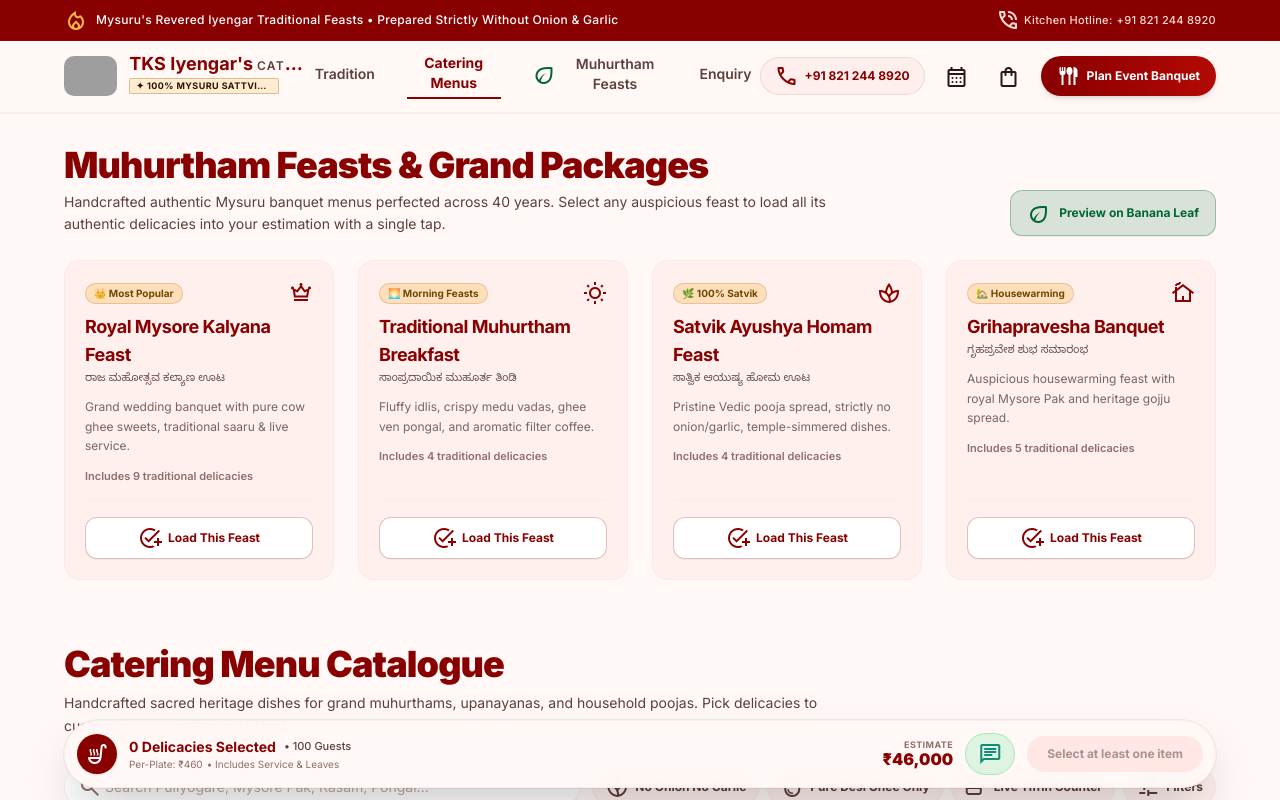
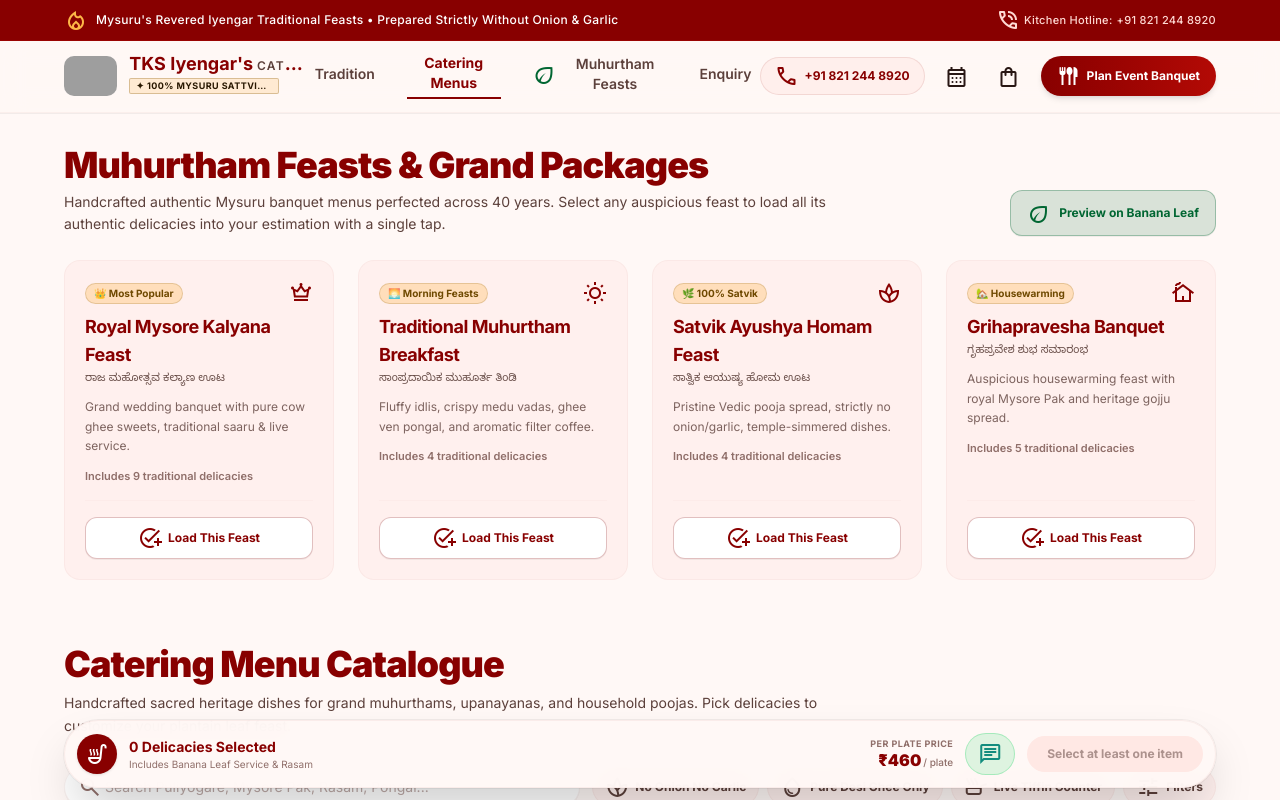
Before and after one commit to CMAtreya/catering, a React (Vite) app in the folder tks-catering/: page / in a window 1280 px wide. Shown: the top 800 px of the page. Built offline with nearby package versions, Linux system fonts and the light colour scheme; grey boxes are pictures that could not be loaded; a web font is replaced by a local one.

Commit message:
style(customer): remove guest count and show Per Plate Price instead of Banquet Estimate in floating summary bar

```diff
--- a/tks-catering/src/pages/customer/CataloguePage.tsx
+++ b/tks-catering/src/pages/customer/CataloguePage.tsx
@@ -782,36 +782,33 @@ export const CataloguePage: React.FC = () => {
         className="fixed bottom-[max(0.75rem,env(safe-area-inset-bottom))] inset-x-3 sm:inset-x-6 lg:left-1/2 lg:-translate-x-1/2 lg:w-full lg:max-w-6xl z-50 pointer-events-auto"
       >
         <div className="w-full bg-surface/95 backdrop-blur-md border border-outline-variant/20 rounded-2xl sm:rounded-full p-2.5 sm:p-3 shadow-2xl flex flex-col sm:flex-row items-center justify-between gap-2.5 sm:gap-4 ring-1 ring-black/5">
-          {/* Left: Delicacies Count & Per Plate Rate */}
+          {/* Left: Delicacies Count & Service Info */}
           <div className="flex items-center gap-2.5 sm:gap-3 w-full sm:w-auto min-w-0">
             <div className="w-9 h-9 sm:w-10 sm:h-10 rounded-full bg-primary text-on-primary flex items-center justify-center shrink-0 shadow-sm">
               <span className="material-symbols-outlined text-[18px] sm:text-[20px]">soup_kitchen</span>
             </div>
             <div className="min-w-0 flex-1">
-              <div className="flex items-center gap-1.5 sm:gap-2">
-                <span className="font-headline font-bold text-xs sm:text-sm text-primary truncate">
-                  {selectedCount} Delicacies Selected
-                </span>
-                <span className="text-[10px] sm:text-[11px] text-on-surface-variant font-medium shrink-0">
-                  • {guestCount} Guests
-                </span>
-              </div>
-              <div className="text-[9px] sm:text-[10px] text-outline flex items-center gap-1 truncate">
-                <span>Per-Plate: ₹{displayPerPlate}</span>
-                <span>• Includes Service &amp; Leaves</span>
-              </div>
+              <span className="font-headline font-bold text-xs sm:text-sm text-primary block truncate">
+                {selectedCount} Delicacies Selected
+              </span>
+              <span className="text-[9px] sm:text-[10px] text-outline block truncate">
+                Includes Banana Leaf Service &amp; Rasam
+              </span>
             </div>
           </div>
 
-          {/* Center / Right: Estimate, WhatsApp & Primary Proceed CTA */}
+          {/* Center / Right: Per Plate Price, WhatsApp & Primary Proceed CTA */}
           <div className="flex items-center justify-between sm:justify-end gap-2 sm:gap-3 w-full sm:w-auto border-t sm:border-t-0 border-outline-variant/10 pt-2 sm:pt-0">
             <div className="text-left sm:text-right shrink-0">
               <span className="text-[9px] uppercase font-bold text-outline tracking-wider block leading-none">
-                Estimate
+                Per Plate Price
               </span>
-              <span className="font-headline font-black text-xs sm:text-base text-primary leading-tight block">
-                ₹{estimatedBanquetTotal.toLocaleString('en-IN')}
-              </span>
+              <div className="flex items-baseline gap-0.5 justify-start sm:justify-end mt-0.5">
+                <span className="font-headline font-black text-xs sm:text-base text-primary leading-tight">
+                  ₹{displayPerPlate}
+                </span>
+                <span className="text-[10px] text-outline font-medium">/ plate</span>
+              </div>
             </div>
 
             {/* WhatsApp Share Button */}
```
